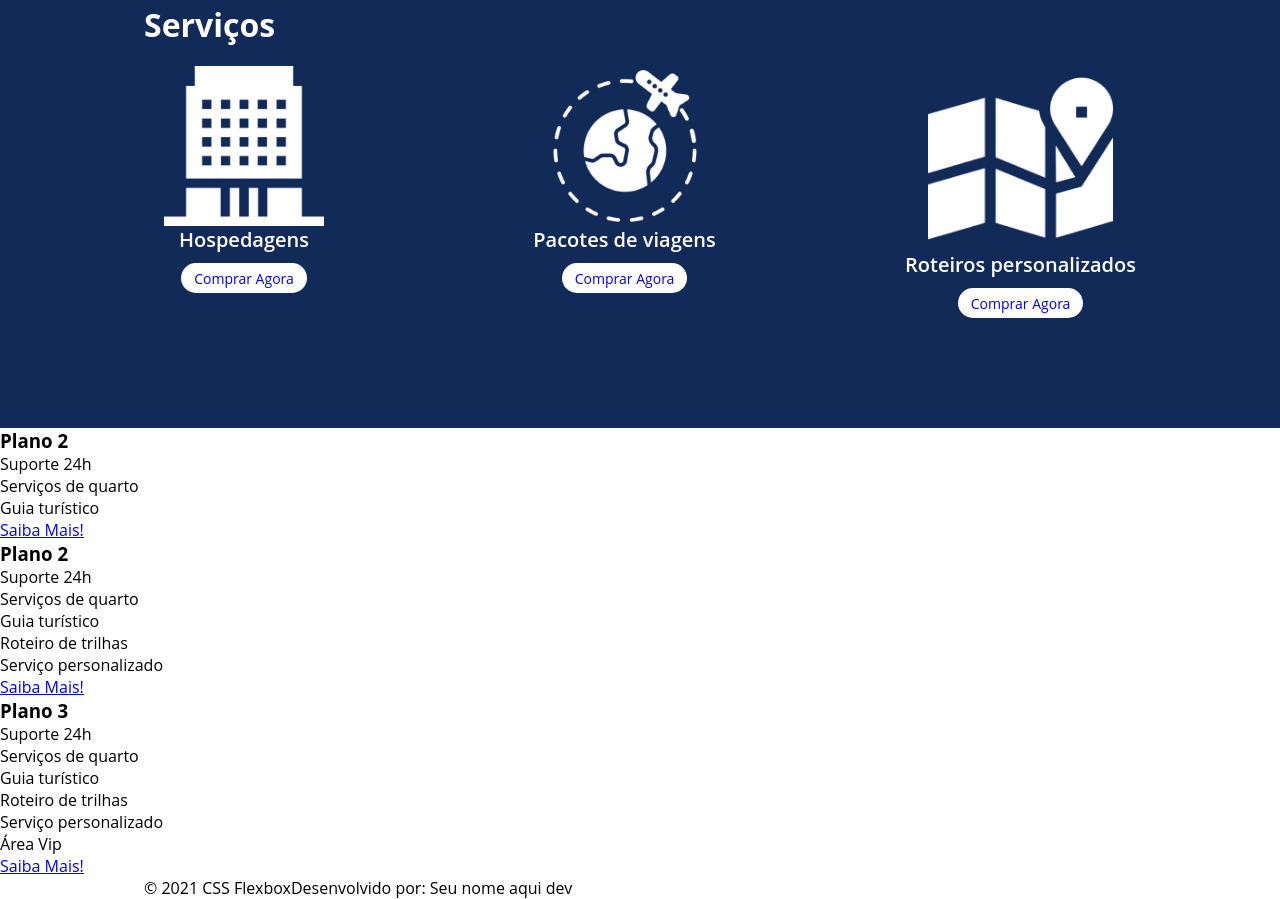
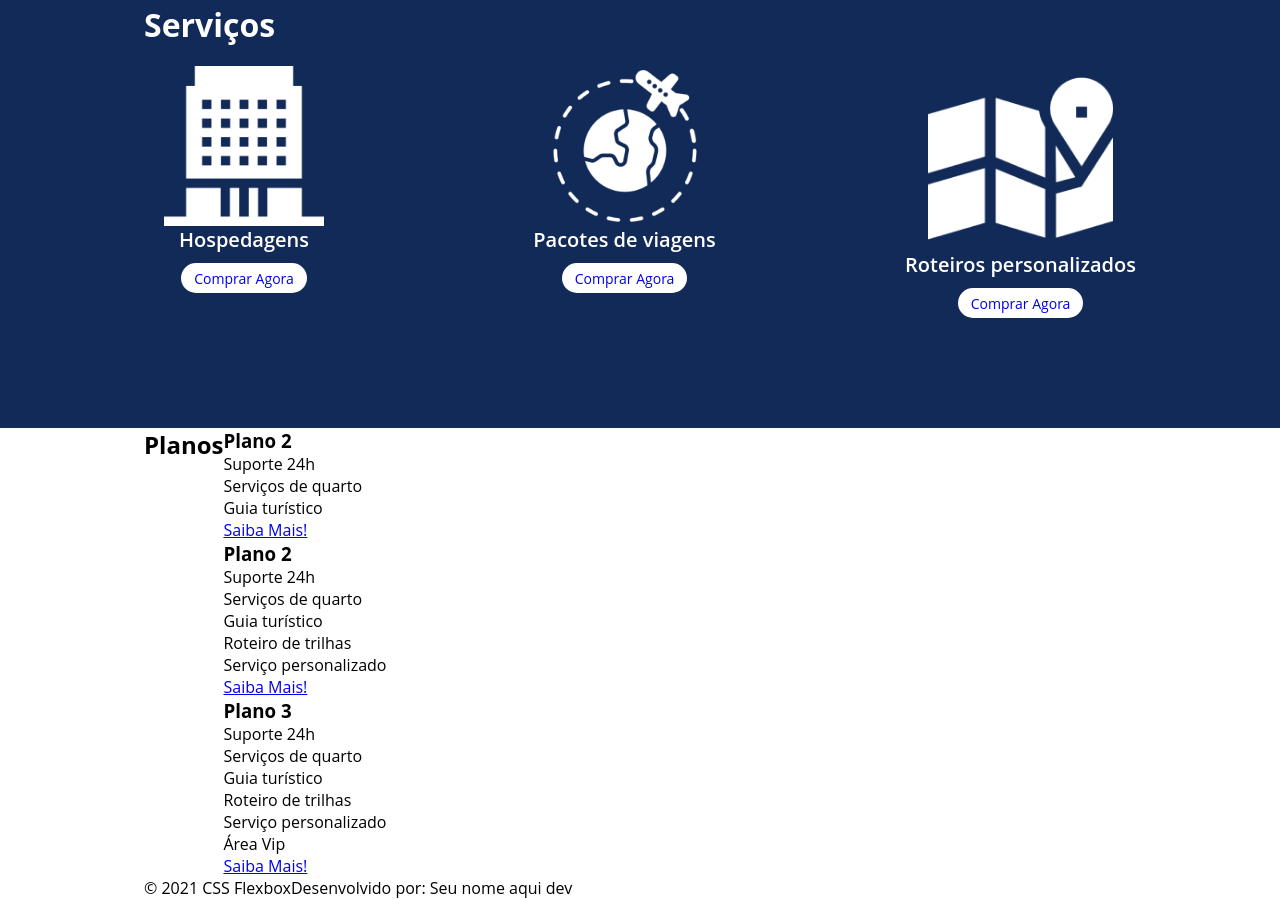
Before and after one commit to hanssell-the-fox/bootcamp-landing-page, a plain HTML site: page index.html in a window 1280 px wide. Shown: the part 1238-2137 px from the top of the page. Drawn offline with Linux system fonts and the light colour scheme.

Commit message:
modificação na sessão de planos

```diff
--- a/index.html
+++ b/index.html
@@ -84,8 +84,11 @@
       </div>
     </div>
 
-    <div>
-      <div>
+    <div class="flex-container" id="service-plans">
+      <div><h2>Planos</h2></div>
+
+      <div class="plans-list">
+        <div class="plan">
           <h3>Plano 2</h3>
           <ul>
             <li>Suporte 24h</li>
@@ -95,7 +98,7 @@
           <a href="#">Saiba Mais!</a>
         </div>
 
-      <div>
+        <div class="plan">
           <h3>Plano 2</h3>
           <ul>
             <li>Suporte 24h</li>
@@ -107,7 +110,7 @@
           <a href="#">Saiba Mais!</a>
         </div>
 
-      <div>
+        <div class="plan">
           <h3>Plano 3</h3>
           <ul>
             <li>Suporte 24h</li>
@@ -120,6 +123,7 @@
           <a href="#">Saiba Mais!</a>
         </div>
       </div>
+    </div>
 
     <footer class="flex-container">
       <p>&copy; 2021 CSS Flexbox</p>
```
Lines whose indentation alone changed are shown as unchanged.
